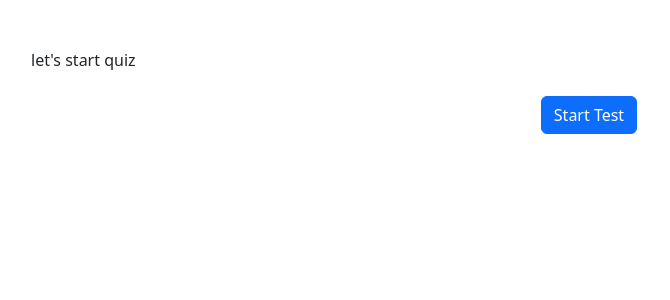
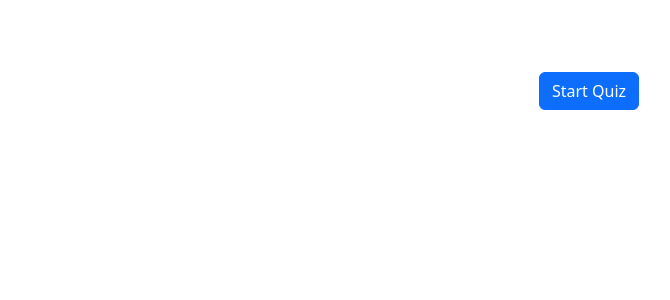
Before and after one commit to JaceG/CI-CD-GitHub-Actions-CI-CD-Setup, a React (Vite) app in the folder client/: page / in a window 1280 px wide. Shown: the top 300 px of the page, without its empty margins (51-721 px from the left). Built offline with nearby package versions, Linux system fonts and the light colour scheme.

Commit message:
fixed failure

```diff
--- a/client/src/App.tsx
+++ b/client/src/App.tsx
@@ -3,7 +3,6 @@ import Quiz from './components/Quiz';
 function App() {
 	return (
 		<div className='App'>
-			let's start quiz
 			<Quiz />
 		</div>
 	);
--- a/client/src/components/Quiz.tsx
+++ b/client/src/components/Quiz.tsx
@@ -50,7 +50,7 @@ const Quiz = () => {
 				<button
 					className='btn btn-primary d-inline-block mx-auto'
 					onClick={handleStartQuiz}>
-					Start Test
+					Start Quiz
 				</button>
 			</div>
 		);
```
